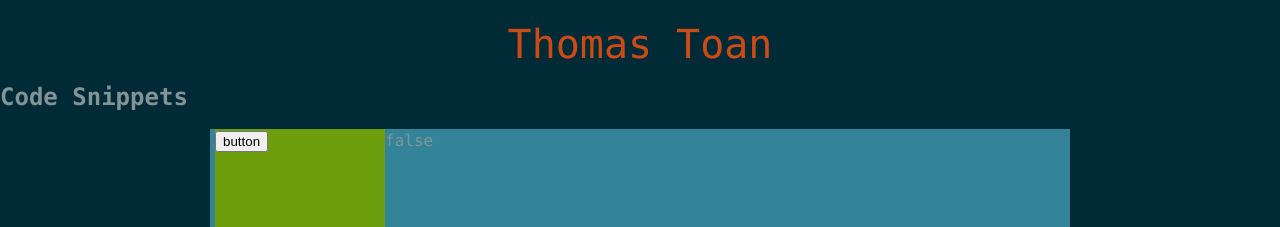
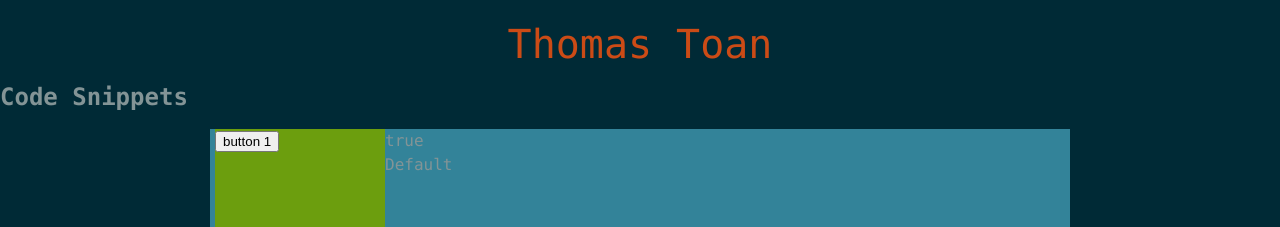
Before and after one commit to Toaney/thomastoan, a React (Create React App) app: page /snippets in a window 1280 px wide. Shown: the top 227 px of the page. Built offline with nearby package versions, Linux system fonts and the light colour scheme.

Commit message:
add initial snippet functionality

```diff
--- a/src/pages/snippets.js
+++ b/src/pages/snippets.js
@@ -1,7 +1,8 @@
 import React from 'react';
 
 function Snippets() {
-    const [displayLink1, setDisplayLink1] = React.useState(false);
+    const [displayLink, setDisplayLink] = React.useState("default");
+
 
     return(
         <React.Fragment>
@@ -9,14 +10,16 @@ function Snippets() {
             <div className="snippets-container">
                 {/* //add sidebar component */}
                 <div className="snippets-sidebar">
-                    <button class="sidebar-link">
-                        button
+                    <button class="sidebar-link" onClick={event => setDisplayLink("button1")}>
+                        button 1
                     </button>
                 </div>
                 {/* //add content component */}
                 <div className="snippets-content">
-                    {displayLink1? <div>true</div> : <div>false</div>}
+                    {displayLink? <div>true</div> : <div>false</div>}
                     <div class="link-1"></div>
+                    {displayLink === "default"? <div>Default</div> : ""}
+                    {displayLink === "button1"? <div>Button 1</div> : ""}
                 </div>
             </div>
         </React.Fragment>
```
